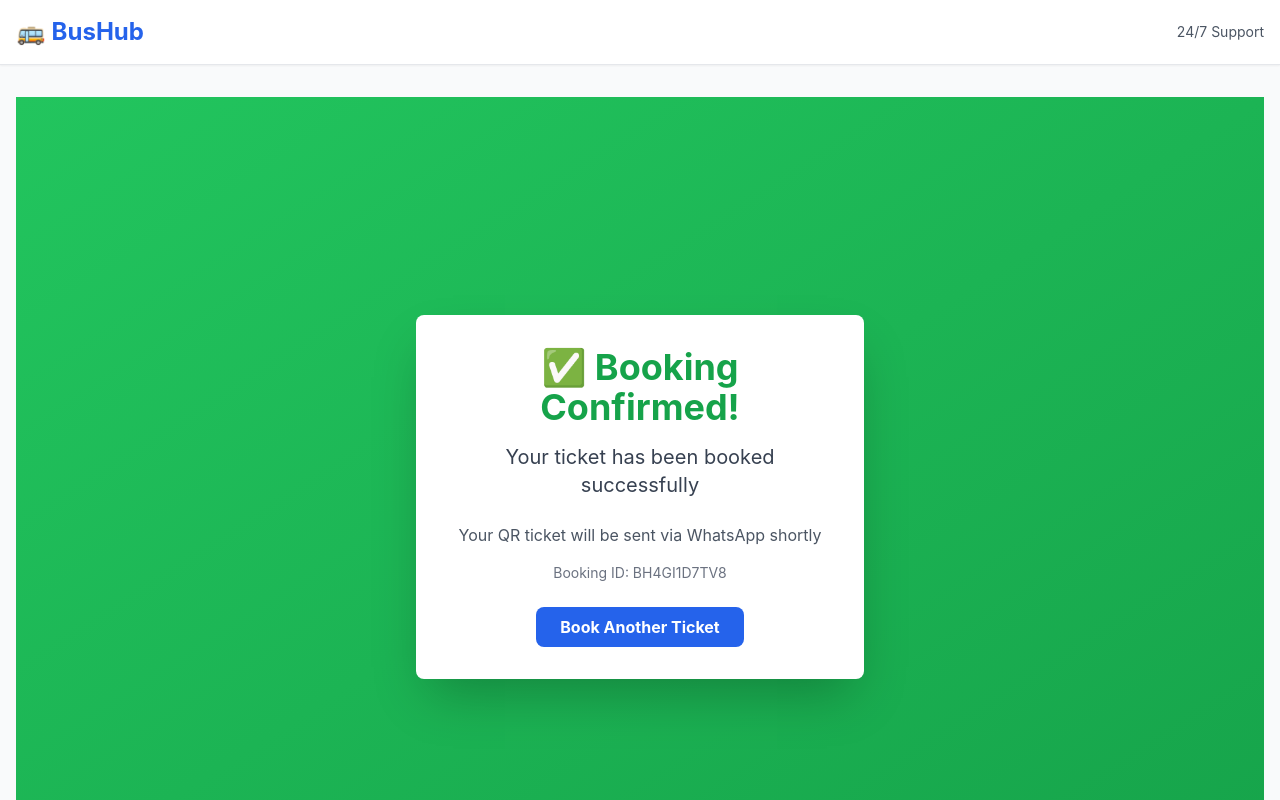
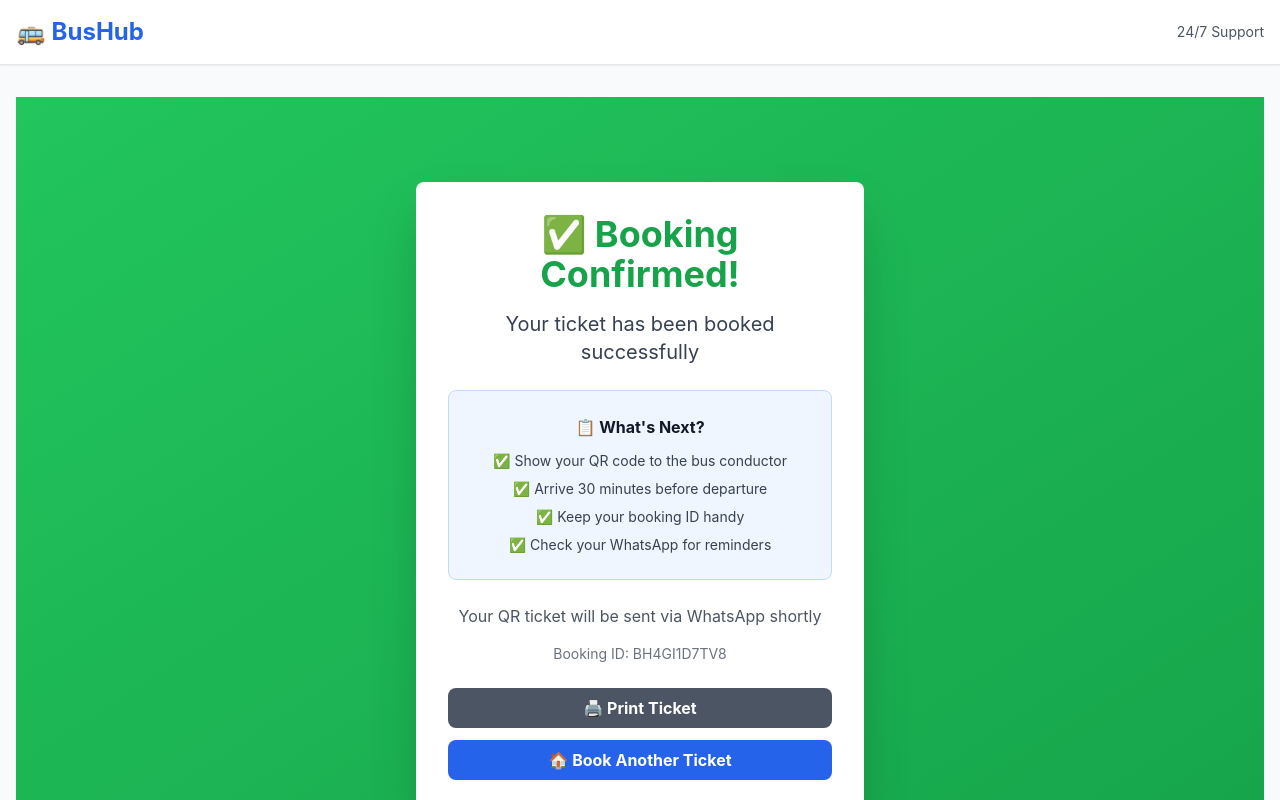
Before and after one commit to Js-sakib/Bushubbd, a Next.js app: page /confirmation in a window 1280 px wide. Shown: the top 800 px of the page. Built offline with nearby package versions, Linux system fonts and the light colour scheme.

Commit message:
Update page.tsx

```diff
--- a/app/confirmation/page.tsx
+++ b/app/confirmation/page.tsx
@@ -3,7 +3,7 @@
 import { useState, useEffect } from 'react'
 
 export default function Confirmation() {
-  const [bookingData, setBookingData] = useState(null)
+  const [bookingData, setBookingData] = useState<any>(null)
 
   useEffect(() => {
     const data = localStorage.getItem('bookingData')
@@ -28,12 +28,30 @@ export default function Confirmation() {
             </div>
           )}
 
+          <div className="bg-blue-50 border border-blue-200 rounded-lg p-6 mb-6">
+            <h3 className="font-bold mb-3">📋 What's Next?</h3>
+            <ul className="space-y-2 text-sm text-gray-700">
+              <li>✅ Show your QR code to the bus conductor</li>
+              <li>✅ Arrive 30 minutes before departure</li>
+              <li>✅ Keep your booking ID handy</li>
+              <li>✅ Check your WhatsApp for reminders</li>
+            </ul>
+          </div>
+
           <p className="text-gray-600 mb-4">Your QR ticket will be sent via WhatsApp shortly</p>
           <p className="text-sm text-gray-500">Booking ID: BH{Math.random().toString(36).substr(2, 9).toUpperCase()}</p>
 
-          <a href="/" className="mt-6 inline-block bg-blue-600 hover:bg-blue-700 text-white font-bold py-2 px-6 rounded-lg transition">
-            Book Another Ticket
-          </a>
+          <div className="flex flex-col gap-3 mt-6">
+            <button
+              onClick={() => window.print()}
+              className="w-full bg-gray-600 hover:bg-gray-700 text-white font-bold py-2 px-6 rounded-lg transition"
+            >
+              🖨️ Print Ticket
+            </button>
+            <a href="/" className="w-full inline-block bg-blue-600 hover:bg-blue-700 text-white font-bold py-2 px-6 rounded-lg transition text-center">
+              🏠 Book Another Ticket
+            </a>
+          </div>
         </div>
       </div>
     </div>
```
